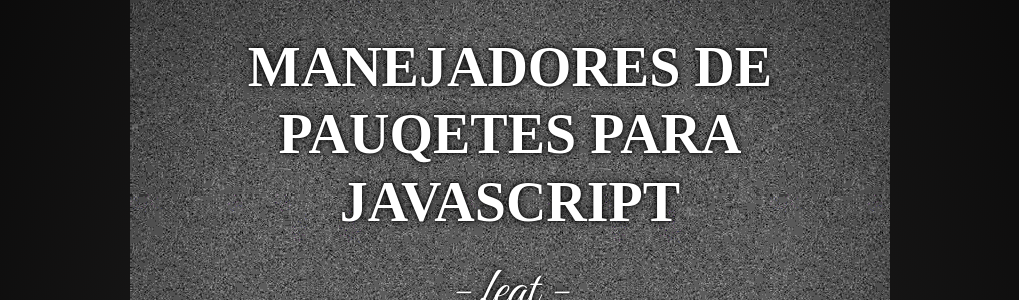
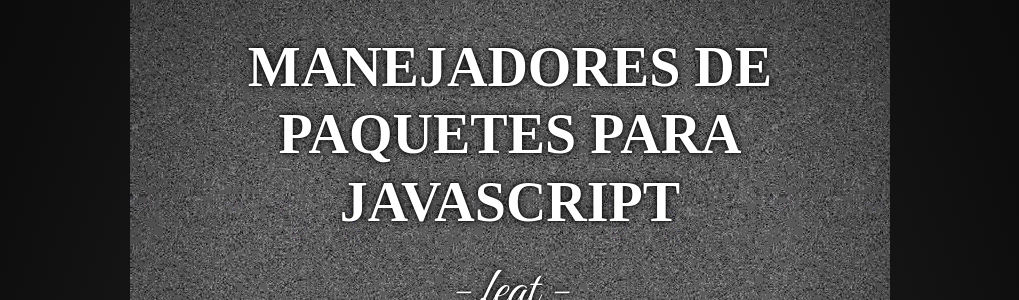
Before and after one commit to coljs/jshangouts, a Jekyll site: the page built from index.html, in a window 1280 px wide and 900 px high. Shown: the part 423-723 px from the top of the window, without its empty margins (130-1149 px from the left). Built offline with Jekyll 4.4.1, drawn with Linux system fonts in a browser that asks for light colours; some web fonts are replaced.

Commit message:
fixes typo

```diff
--- a/_drafts/2013-04-02-Manejadores-de-Paquetes.textile
+++ b/_drafts/2013-04-02-Manejadores-de-Paquetes.textile
@@ -1,6 +1,6 @@
 ---
 layout: post
-title: Manejadores de Pauqetes para Javascript
+title: Manejadores de Paquetes para Javascript
 feat: Equipo ColombiaJS
 date: 2013-04-02
 time: "20:00 (BOG GMT-5)"
--- a/index.html
+++ b/index.html
@@ -3,7 +3,7 @@ layout: default
 title: Hangouts de Javascript
 is_index: true
 
-next_title: Manejadores de Pauqetes para Javascript
+next_title: Manejadores de Paquetes para Javascript
 next_feat: Equipo ColombiaJS
 next_date: 2013-04-02
 next_time: "20:00 (BOG GMT-5)"
```
